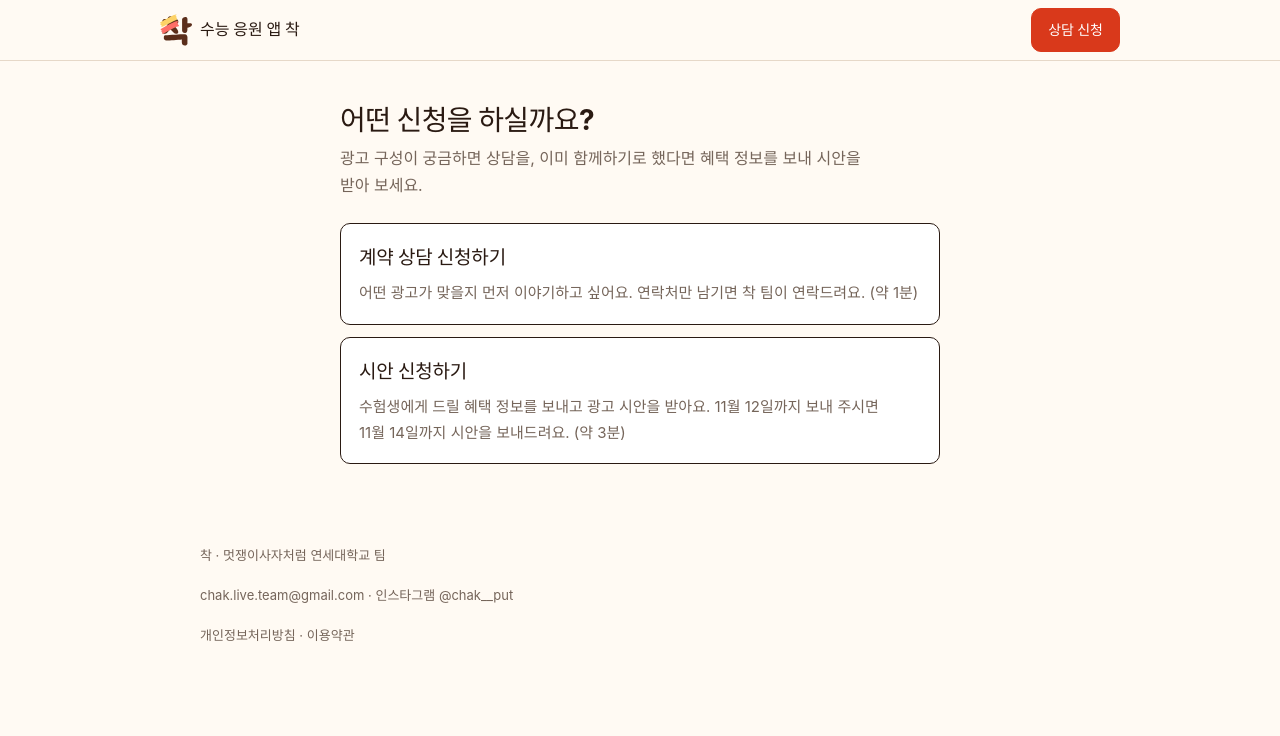
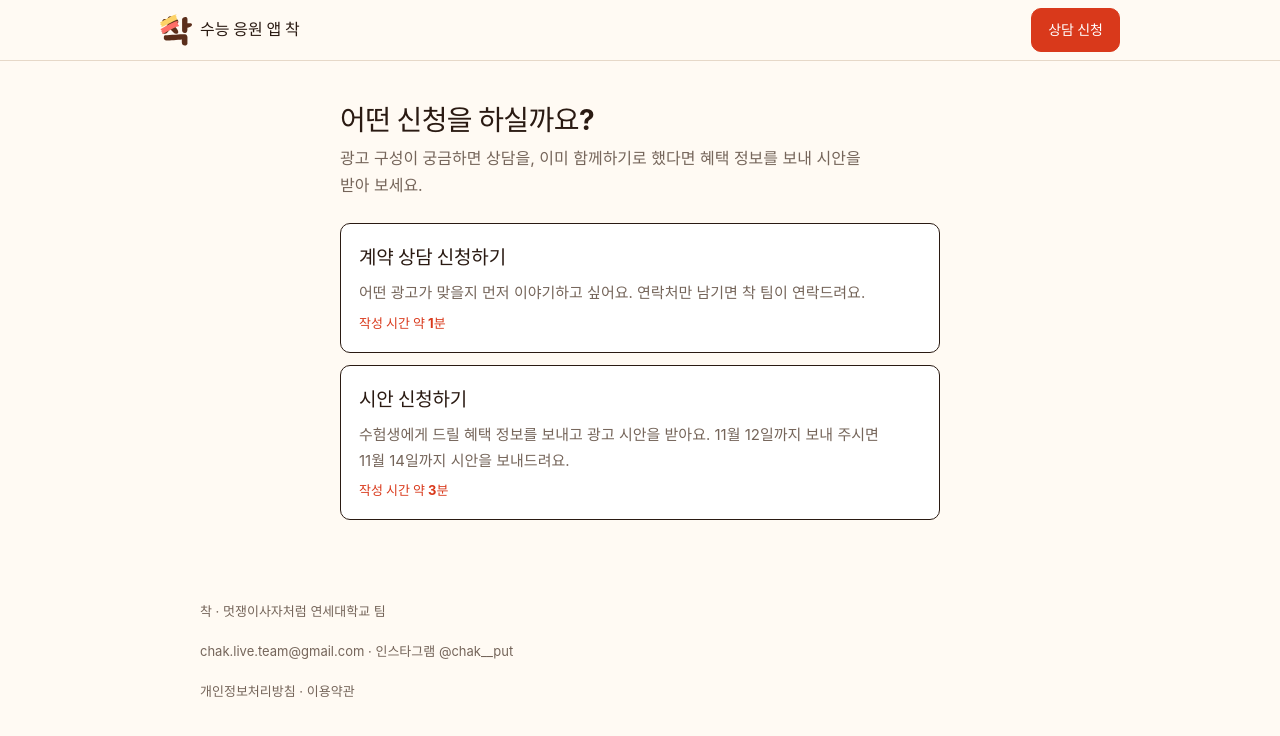
Before and after one commit to Likelion-Yonsei-14th/14-DEMODAY-FRONTEND-CHAK, a React (Vite) app: page /promotion/apply in a window 1280 px wide. Shown: the top 736 px of the page. Built offline with nearby package versions, Linux system fonts and the light colour scheme; no server answers; a web font is replaced by a local one.

Commit message:
fix: 신청 선택 화면의 소요 시간이 작성 시간으로 읽히게 한다

```diff
--- a/src/features/promotion/PromotionApplyPage.tsx
+++ b/src/features/promotion/PromotionApplyPage.tsx
@@ -21,13 +21,15 @@ export function PromotionApplyPage() {
           <div className="promo-choices">
             <Link className="promo-choice" to="/promotion/apply/consult">
               <strong>계약 상담 신청하기</strong>
-              <span>{tight('어떤 광고가 맞을지 먼저 이야기하고 싶어요. 연락처만 남기면 착 팀이 연락드려요. (약 1분)')}</span>
+              <span>{tight('어떤 광고가 맞을지 먼저 이야기하고 싶어요. 연락처만 남기면 착 팀이 연락드려요.')}</span>
+              <small>작성 시간 약 1분</small>
             </Link>
             <Link className="promo-choice" to="/promotion/apply/benefit">
               <strong>시안 신청하기</strong>
               <span>
-                {tight(`수험생에게 드릴 혜택 정보를 보내고 광고 시안을 받아요. ${BENEFIT_DATES.sendBy}까지 보내 주시면 ${BENEFIT_DATES.proposalBy}까지 시안을 보내드려요. (약 3분)`)}
+                {tight(`수험생에게 드릴 혜택 정보를 보내고 광고 시안을 받아요. ${BENEFIT_DATES.sendBy}까지 보내 주시면 ${BENEFIT_DATES.proposalBy}까지 시안을 보내드려요.`)}
               </span>
+              <small>작성 시간 약 3분</small>
             </Link>
           </div>
         )}
--- a/src/features/promotion/PromotionBenefitPage.tsx
+++ b/src/features/promotion/PromotionBenefitPage.tsx
@@ -329,7 +329,7 @@ export function PromotionBenefitPage() {
         <p className="promo-back"><Link to="/promotion/apply">← 신청 종류 다시 고르기</Link></p>
         <h1 tabIndex={-1} ref={topRef}>2027 수능 수험생 혜택 참여 신청</h1>
         <p className="promo-form-page__lead">
-          {tight(`수능을 마친 수험생들을 위한 '착 수험생 혜택함'에 소개할 혜택 정보를 받고 있어요. ${BENEFIT_DATES.sendBy}까지 보내주시면 ${BENEFIT_DATES.proposalBy}까지 광고 시안을 보내드립니다. (약 3분 소요)`)}
+          {tight(`수능을 마친 수험생들을 위한 '착 수험생 혜택함'에 소개할 혜택 정보를 받고 있어요. ${BENEFIT_DATES.sendBy}까지 보내주시면 ${BENEFIT_DATES.proposalBy}까지 광고 시안을 보내드립니다. 작성에는 약 3분 걸려요.`)}
         </p>
 
         {closed ? (
--- a/src/features/promotion/promotion.css
+++ b/src/features/promotion/promotion.css
@@ -162,6 +162,7 @@
 .promo-choice { display: grid; gap: 6px; padding: 18px; border: 1.5px solid var(--promo-ink); border-radius: 10px; background: #fff; color: var(--promo-ink); text-decoration: none; }
 .promo-choice strong { font-size: 19px; letter-spacing: -0.01em; }
 .promo-choice span { color: var(--promo-muted); font-size: 15px; }
+.promo-choice small { color: var(--promo-red); font-size: 13px; font-weight: 700; }
 .promo-choice:hover, .promo-choice:focus-visible { background: var(--promo-tint); }
 .promo-back { margin-bottom: 8px; font-size: 14px; }
 .promo-back a { color: var(--promo-muted); }
```
